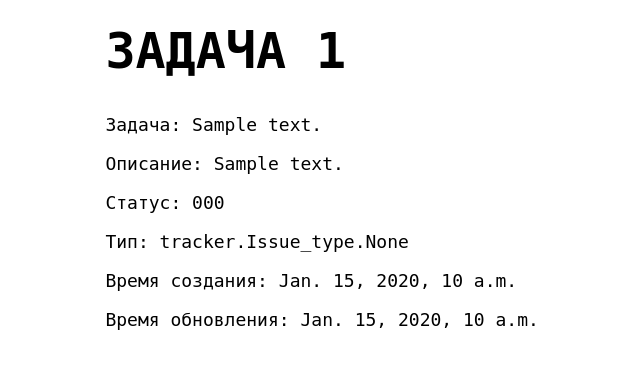
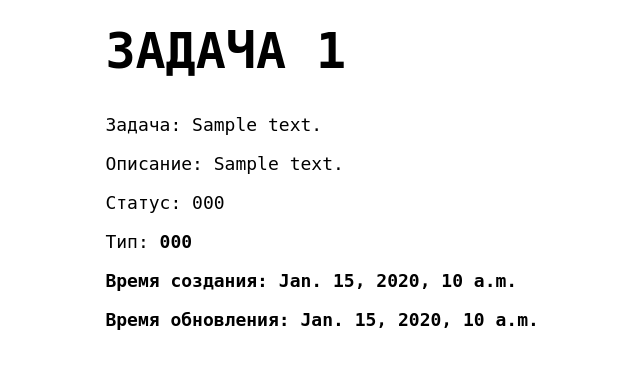
Before and after one commit to tilekbai/issue_tracker, a Django app: page /1/ in a window 1280 px wide. Shown: the part 38-407 px from the top of the page, without its empty margins (29-669 px from the left). Run offline with Django 3.2, Linux system fonts and the light colour scheme; tables that the repository leaves empty hold one stand-in row (values such as "Sample post"); parts of the project's set-up code (start-up, migrations or seed data) failed here and were passed over.

Commit message:
Исправлен вывод информации о задаче на странице детального просмотра задачи

```diff
--- a/source/tracker/templates/issue_view.html
+++ b/source/tracker/templates/issue_view.html
@@ -6,7 +6,7 @@
     <p>Задача: {{ issue.summary }}</p>
     <p>Описание: {{ issue.description }}</p>
     <p>Статус: {{ issue.status }}</p>
-    <p>Тип: {{ issue.issue_type }}</p>
+    <p>Тип: <b>{% for issue_type in issue.issue_type.all %}{{ issue_type.issue_type_code }}{% if not forloop.last %}, {% endif %}{% endfor %}</p>
     <p>Время создания: {{ issue.created_at }}</p>
     <p>Время обновления: {{ issue.updated_at }}</p>
     {% endblock content %}
```
